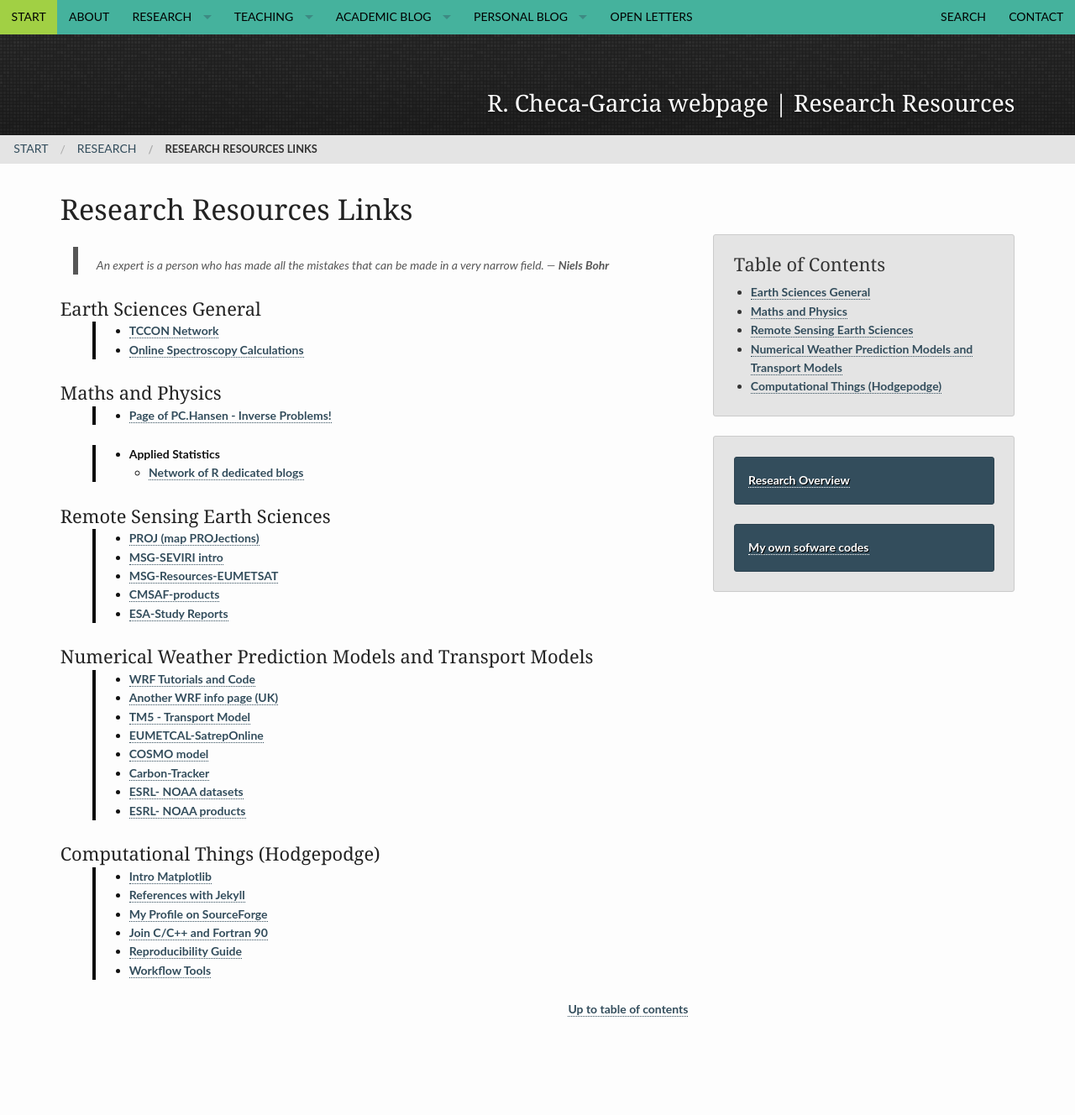
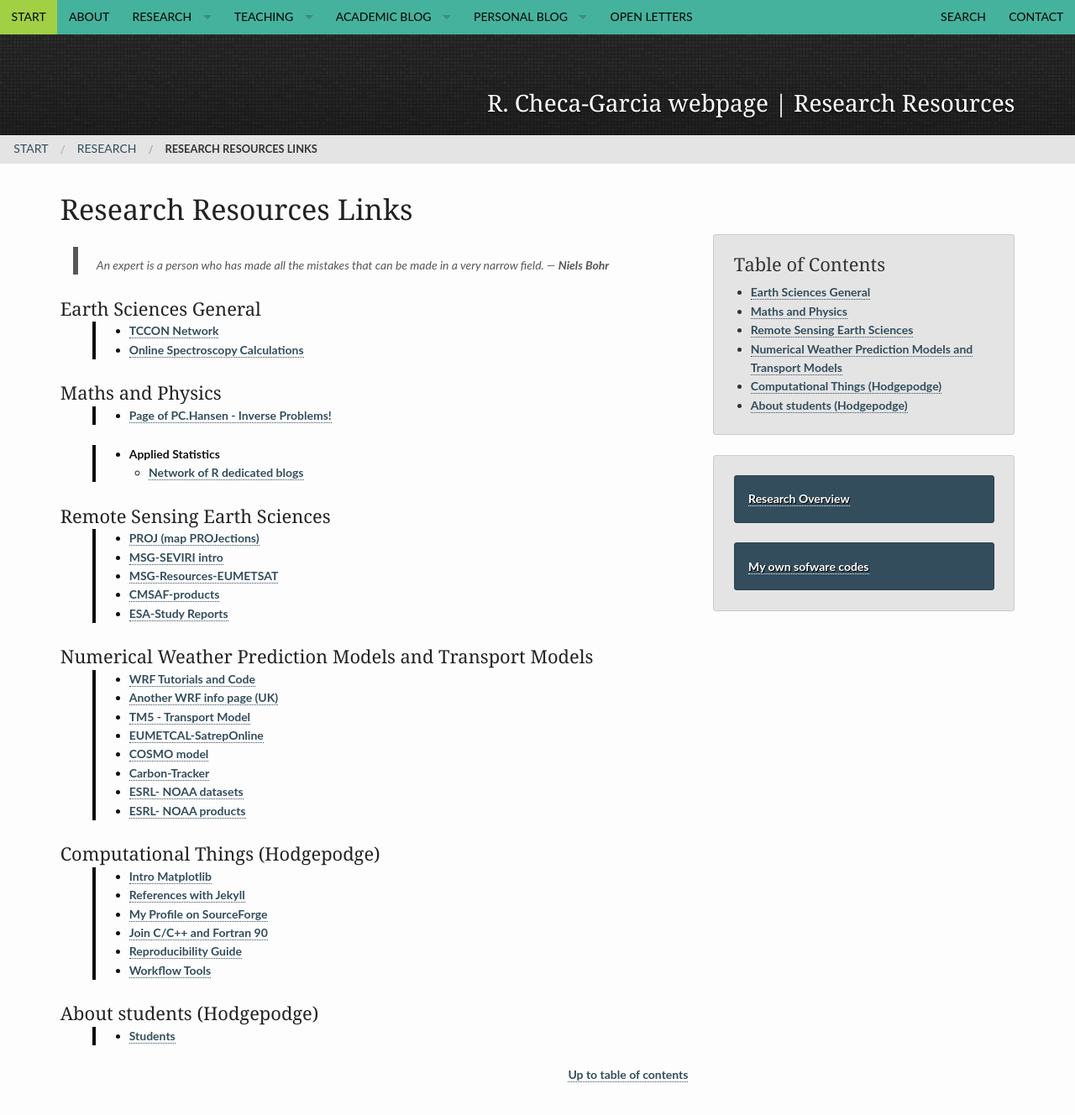
Before and after one commit to RCHG/rchg.github.io, a Jekyll site: the page built from pages/research_resources.md, in a window 1280 px wide and 1400 px high. Shown: the top 1328 px of the window at 84% size. Built offline with Jekyll 4.4.1, drawn with Linux system fonts in a browser that asks for light colours.

Commit message:
Update research_resources.md

```diff
--- a/pages/research_resources.md
+++ b/pages/research_resources.md
@@ -75,6 +75,12 @@ breadcrumb: true
 - [Workflow Tools](http://datapub.cdlib.org/2013/06/13/software-for-reproducibility-part-2-the-tools/)
 {:.smallquote}
 
+### About students (Hodgepodge)
+
+- [Students](https://www.jisc.ac.uk/blog/5-top-tips-to-enhance-your-students-experience-11-mar-2013?from=promo)
+{:.smallquote}
+
+
 <small markdown="1">[Up to table of contents](#toc)</small>
 {: .text-right }
 
```
